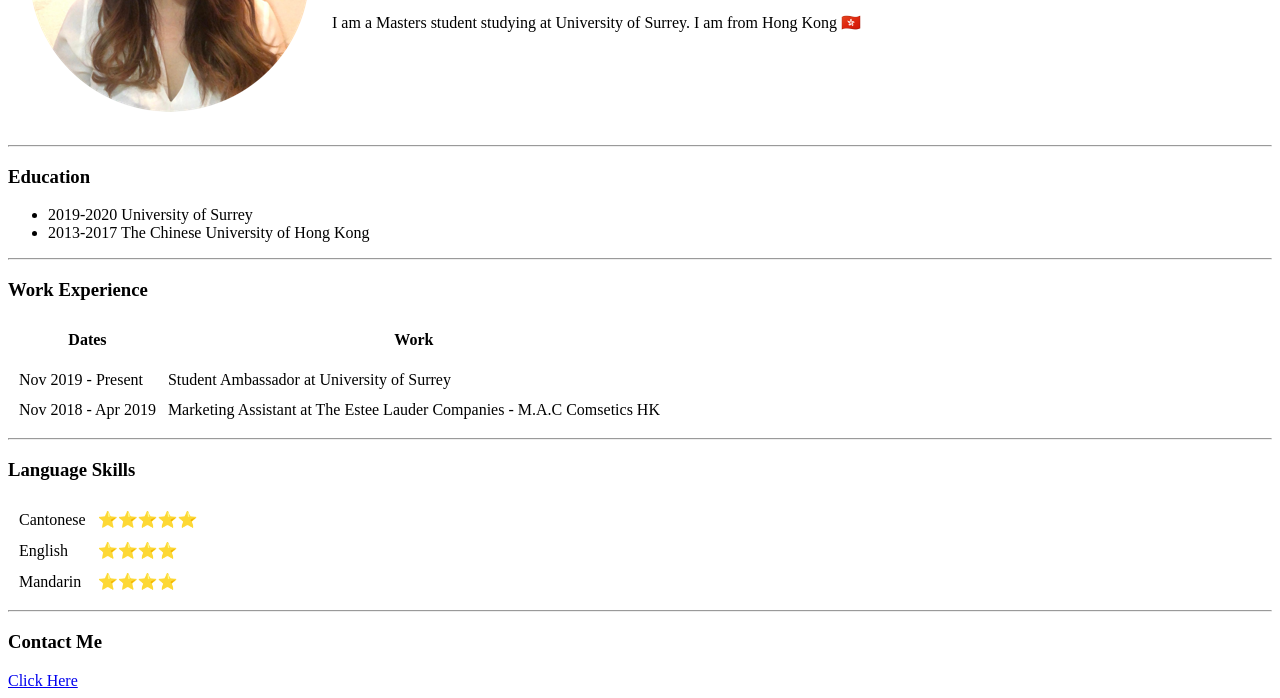
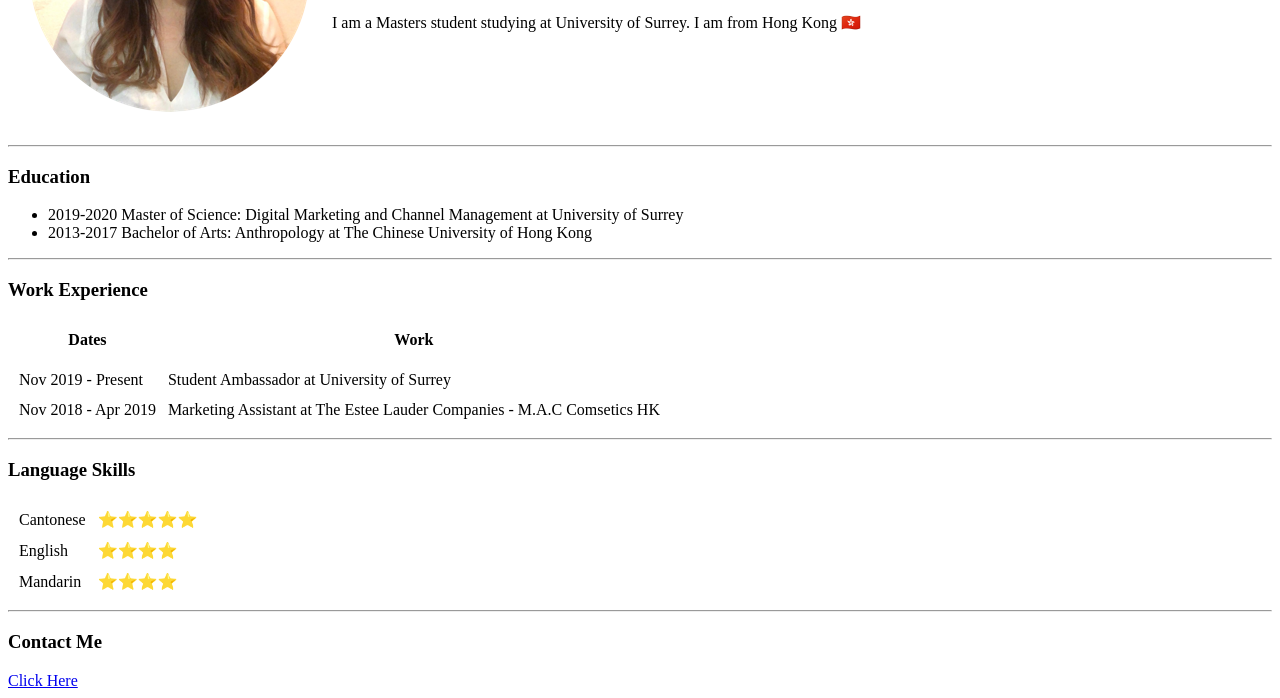
Before and after one commit to stephanielhy/cv, a plain HTML site: page index.html in a window 1280 px wide. Shown: the part 197-895 px from the top of the page. Drawn offline with Linux system fonts and the light colour scheme.

Commit message:
Update index.html

```diff
--- a/index.html
+++ b/index.html
@@ -19,8 +19,8 @@
   <hr>
   <h3>Education</h3>
   <ul>
-    <li>2019-2020 University of Surrey</li>
-    <li>2013-2017 The Chinese University of Hong Kong</li>
+    <li>2019-2020 Master of Science: Digital Marketing and Channel Management at University of Surrey</li>
+    <li>2013-2017 Bachelor of Arts: Anthropology at The Chinese University of Hong Kong</li>
     </ul>
 <hr>
 
```
